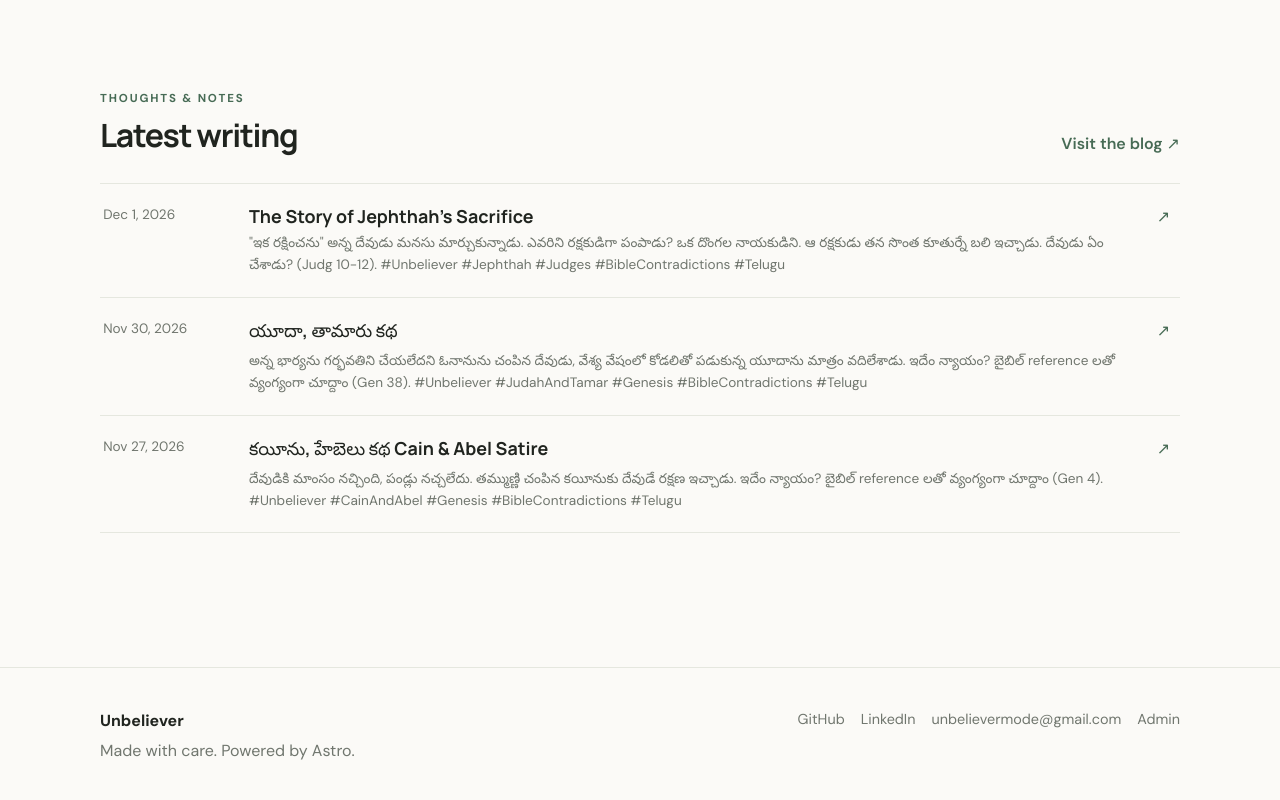
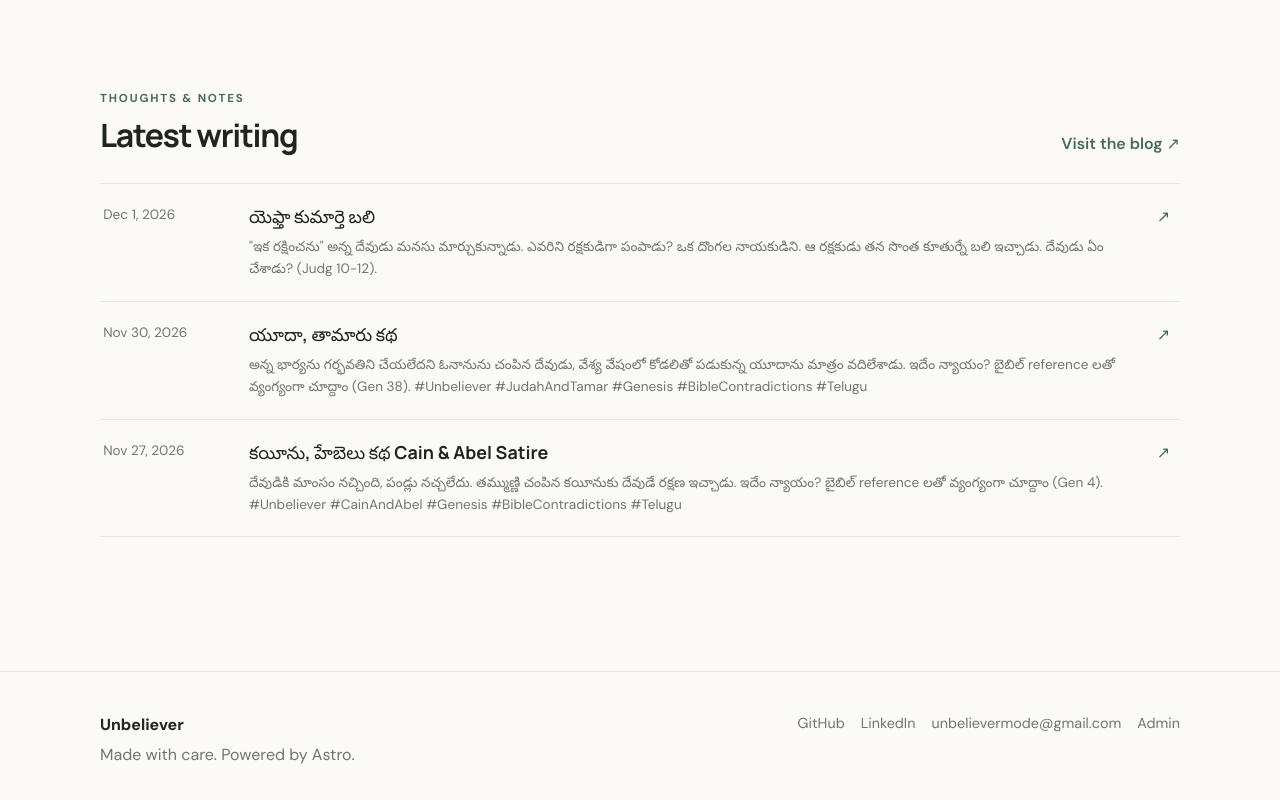
Before and after one commit to unbelievermode-rg/unbeliever, an Astro site: page / in a window 1280 px wide. Shown: the part 987-1787 px from the top of the page. Built offline with nearby package versions, Linux system fonts and the light colour scheme; Astro itself is replaced by a stand-in of ours.

Commit message:
Update Blog Post “the-story-of-jephthah’s-sacrifice”

```diff
--- a/src/content/blog/the-story-of-jephthah’s-sacrifice.md
+++ b/src/content/blog/the-story-of-jephthah’s-sacrifice.md
@@ -1,8 +1,6 @@
 ---
-title: The Story of Jephthah’s Sacrifice
-description: |-
-  "ఇక రక్షించను" అన్న దేవుడు మనసు మార్చుకున్నాడు. ఎవరిని రక్షకుడిగా పంపాడు? ఒక దొంగల నాయకుడిని. ఆ రక్షకుడు తన సొంత కూతుర్నే బలి ఇచ్చాడు. దేవుడు ఏం చేశాడు? (Judg 10-12).
-  #Unbeliever #Jephthah #Judges #BibleContradictions #Telugu
+title: యెఫ్తా కుమార్తె బలి
+description: '"ఇక రక్షించను" అన్న దేవుడు మనసు మార్చుకున్నాడు. ఎవరిని రక్షకుడిగా పంపాడు? ఒక దొంగల నాయకుడిని. ఆ రక్షకుడు తన సొంత కూతుర్నే బలి ఇచ్చాడు. దేవుడు ఏం చేశాడు? (Judg 10-12).'
 pubDate: 2026-12-01
 updatedDate: 2026-11-26
 author: Unbeliever
```
